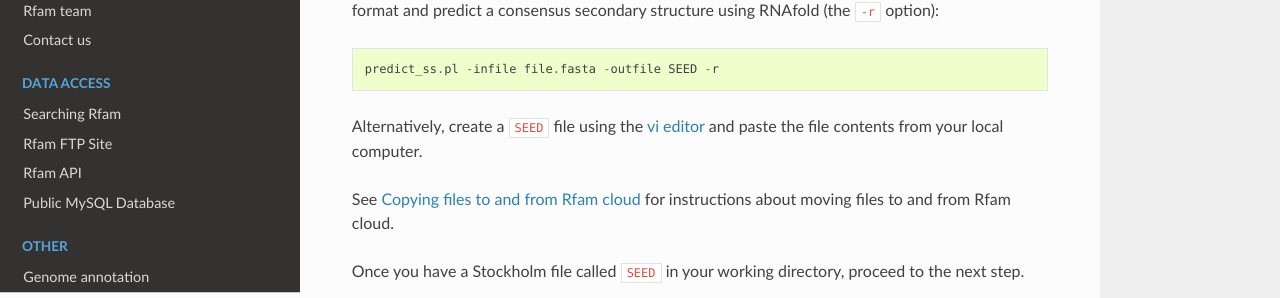
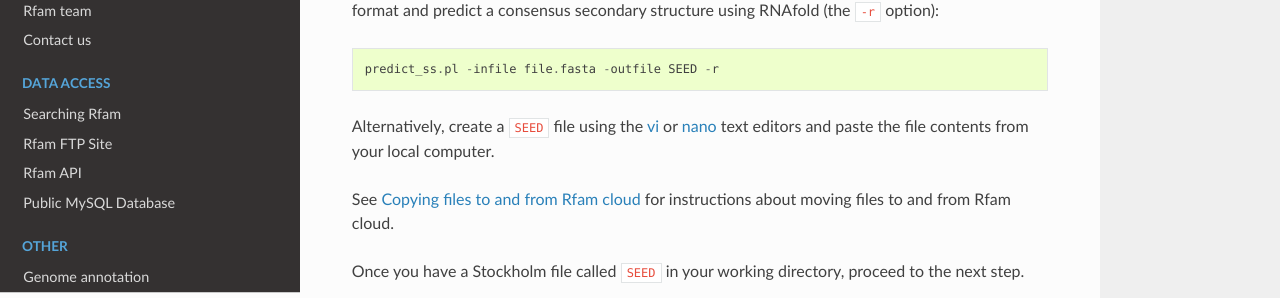
Before and after one commit to Rfam/rfam-docs, a Sphinx documentation site: the page built from docs/source/rfam-cloud.rst, in a window 1280 px wide and 900 px high, scrolled down 2508 px. Shown: the part 141-439 px from the top of the window. Built offline with Sphinx 7.4.7 and the Read the Docs theme 2.0.0, drawn with Linux system fonts in a browser that asks for light colours.

Commit message:
Add nano to the cloud docs

```diff
--- a/docs/source/rfam-cloud.rst
+++ b/docs/source/rfam-cloud.rst
@@ -70,7 +70,7 @@ If you have a `FASTA <https://en.wikipedia.org/wiki/FASTA_format>`_ file called
 
   predict_ss.pl -infile file.fasta -outfile SEED -r
 
-Alternatively, create a ``SEED`` file using the `vi editor <https://www.cs.colostate.edu/helpdocs/vi.html>`_ and paste the file contents from your local computer.
+Alternatively, create a ``SEED`` file using the `vi <https://www.cs.colostate.edu/helpdocs/vi.html>`_ or `nano <https://www.howtoforge.com/linux-nano-command/>`_ text editors and paste the file contents from your local computer.
 
 See :ref:`rfam-cloud:Copying files to and from Rfam cloud` for instructions about moving files to and from Rfam cloud.
 
```
